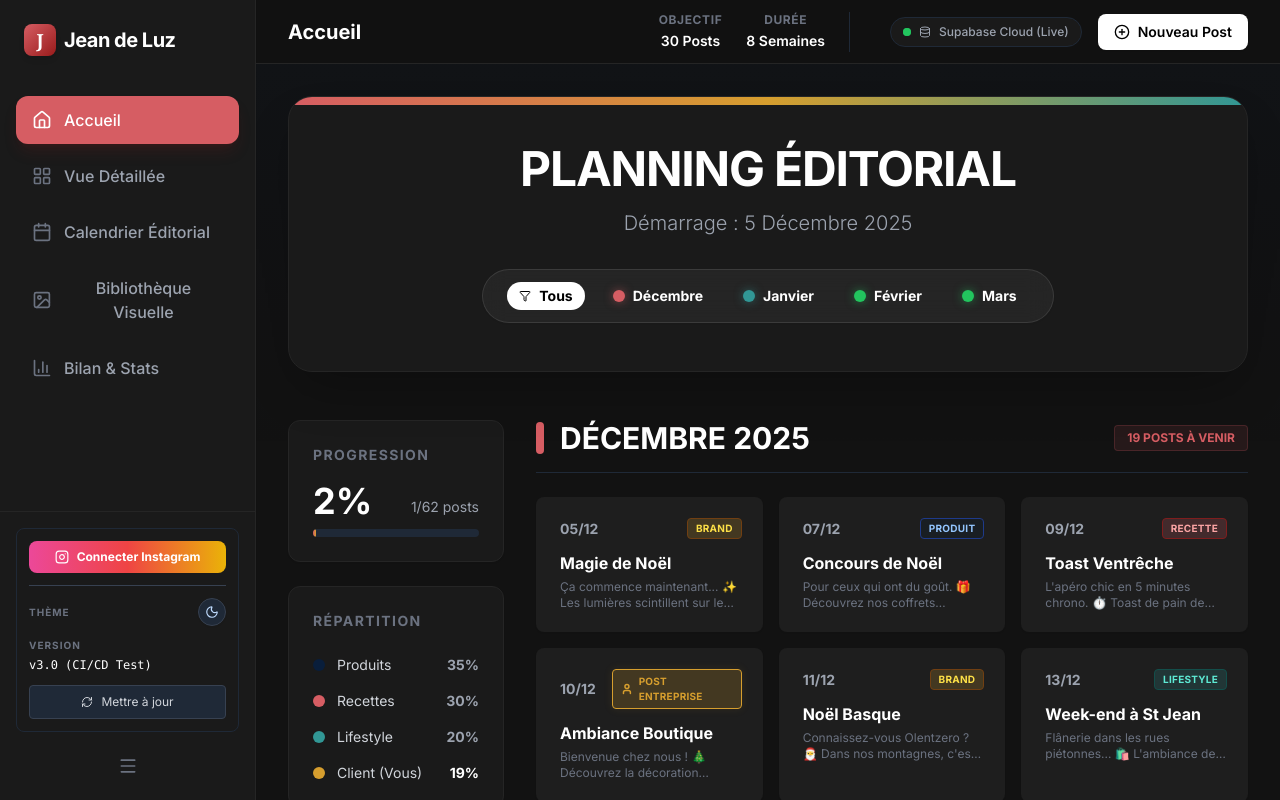
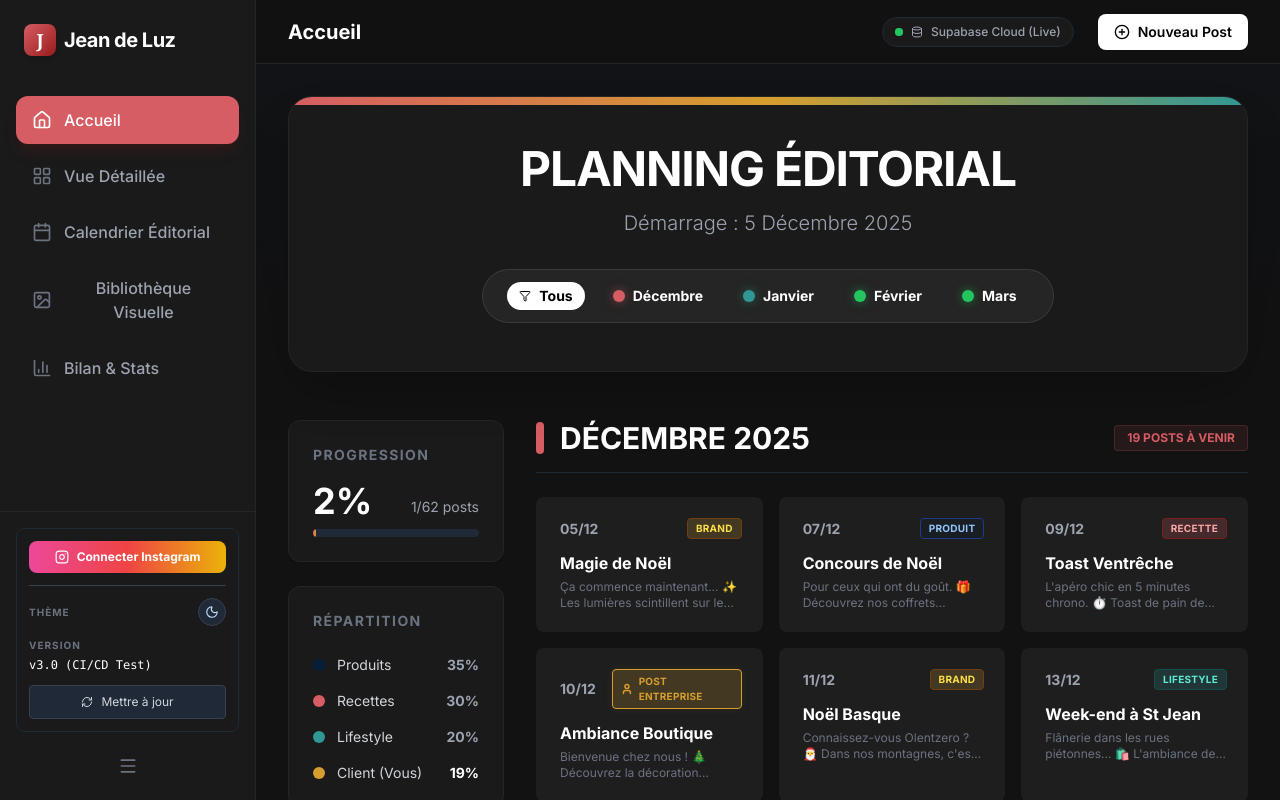
Before and after one commit to bertrandXipi/insta-automator, a React (Vite) app: page / in a window 1280 px wide. Built offline with nearby package versions, Linux system fonts and the light colour scheme; no server answers; the database is empty.

Commit message:
remove: obsolete stats header (30 posts / 8 weeks)

```diff
--- a/App.tsx
+++ b/App.tsx
@@ -376,17 +376,6 @@ export default function App() {
           </div>
 
           <div className="flex items-center space-x-4">
-             <div className="hidden md:flex items-center space-x-6 mr-6 border-r border-gray-200 dark:border-gray-800 pr-6">
-                <div className="text-center">
-                    <span className="block text-xs text-gray-500 uppercase tracking-wider font-bold">Objectif</span>
-                    <span className="text-sm font-semibold text-gray-900 dark:text-white">30 Posts</span>
-                </div>
-                 <div className="text-center">
-                    <span className="block text-xs text-gray-500 uppercase tracking-wider font-bold">Durée</span>
-                    <span className="text-sm font-semibold text-gray-900 dark:text-white">8 Semaines</span>
-                </div>
-             </div>
-
              {/* Connection Status Badge */}
              <div
                className="hidden lg:flex items-center space-x-2 bg-gray-100 dark:bg-[#1a1a1a] px-3 py-1.5 rounded-full border border-gray-200 dark:border-gray-800 mr-2 cursor-help"
```
